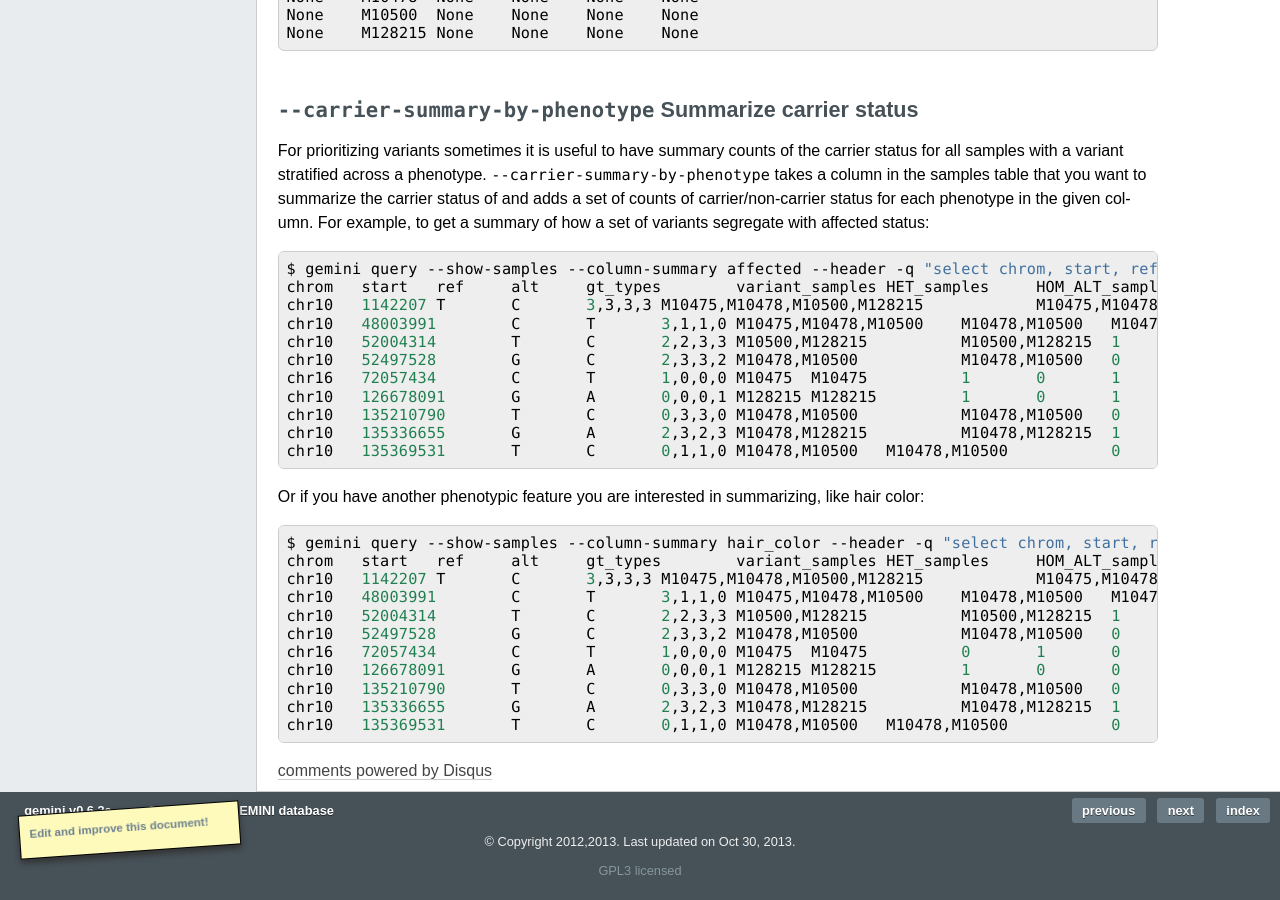
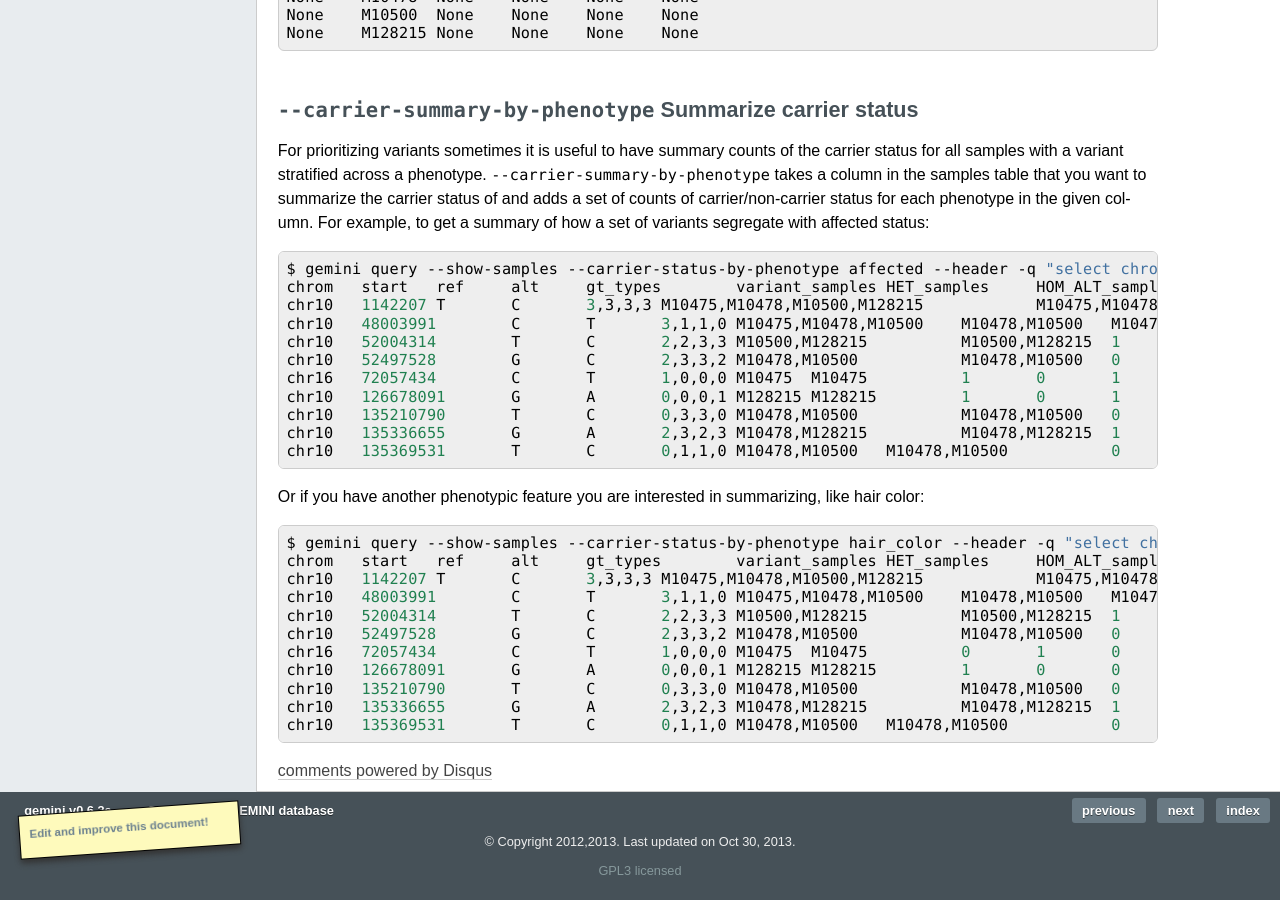
Before and after one commit to arq5x/gemini, a Sphinx documentation site: the page built from docs/content/querying.rst, in a window 1280 px wide and 900 px high, scrolled down 6662 px. Built offline with Sphinx 7.4.7, drawn with Linux system fonts in a browser that asks for light colours; formulas are drawn with MathJax 3; pages that are not in the unit, such as notebooks, are missing from menus; comment, search, counter and statistics services are not loaded; the version number is read from the project's files by our own code.

Commit message:
Fixed argument name.

```diff
--- a/docs/content/querying.rst
+++ b/docs/content/querying.rst
@@ -426,7 +426,7 @@
 
 .. code-block:: bash
 
-	$ gemini query --show-samples --column-summary affected --header -q "select chrom, start, ref, alt, gt_types from variants" extended_ped_test.db
+	$ gemini query --show-samples --carrier-status-by-phenotype affected --header -q "select chrom, start, ref, alt, gt_types from variants" extended_ped_test.db
 	chrom	start	ref	alt	gt_types	variant_samples	HET_samples	HOM_ALT_samples	unaffected_carrier	affected_carrier	unaffected_noncarrier	affected_noncarrier	unknown
 	chr10	1142207	T	C	3,3,3,3	M10475,M10478,M10500,M128215		M10475,M10478,M10500,M128215	2	2	0	0	0
 	chr10	48003991	C	T	3,1,1,0	M10475,M10478,M10500	M10478,M10500	M10475	1	2	1	0	0
@@ -443,7 +443,7 @@
 
 .. code-block:: bash
 
-	$ gemini query --show-samples --column-summary hair_color --header -q "select chrom, start, ref, alt, gt_types from variants" extended_ped.db
+	$ gemini query --show-samples --carrier-status-by-phenotype hair_color --header -q "select chrom, start, ref, alt, gt_types from variants" extended_ped.db
 	chrom	start	ref	alt	gt_types	variant_samples	HET_samples	HOM_ALT_samples	blue_carrier	brown_carrier	purple_carrier	blue_noncarrier	brown_noncarrier	purple_noncarrier	unknown
 	chr10	1142207	T	C	3,3,3,3	M10475,M10478,M10500,M128215		M10475,M10478,M10500,M128215	1	2	1	0	0	0	0
 	chr10	48003991	C	T	3,1,1,0	M10475,M10478,M10500	M10478,M10500	M10475	0	2	1	1	0	0	0
```
